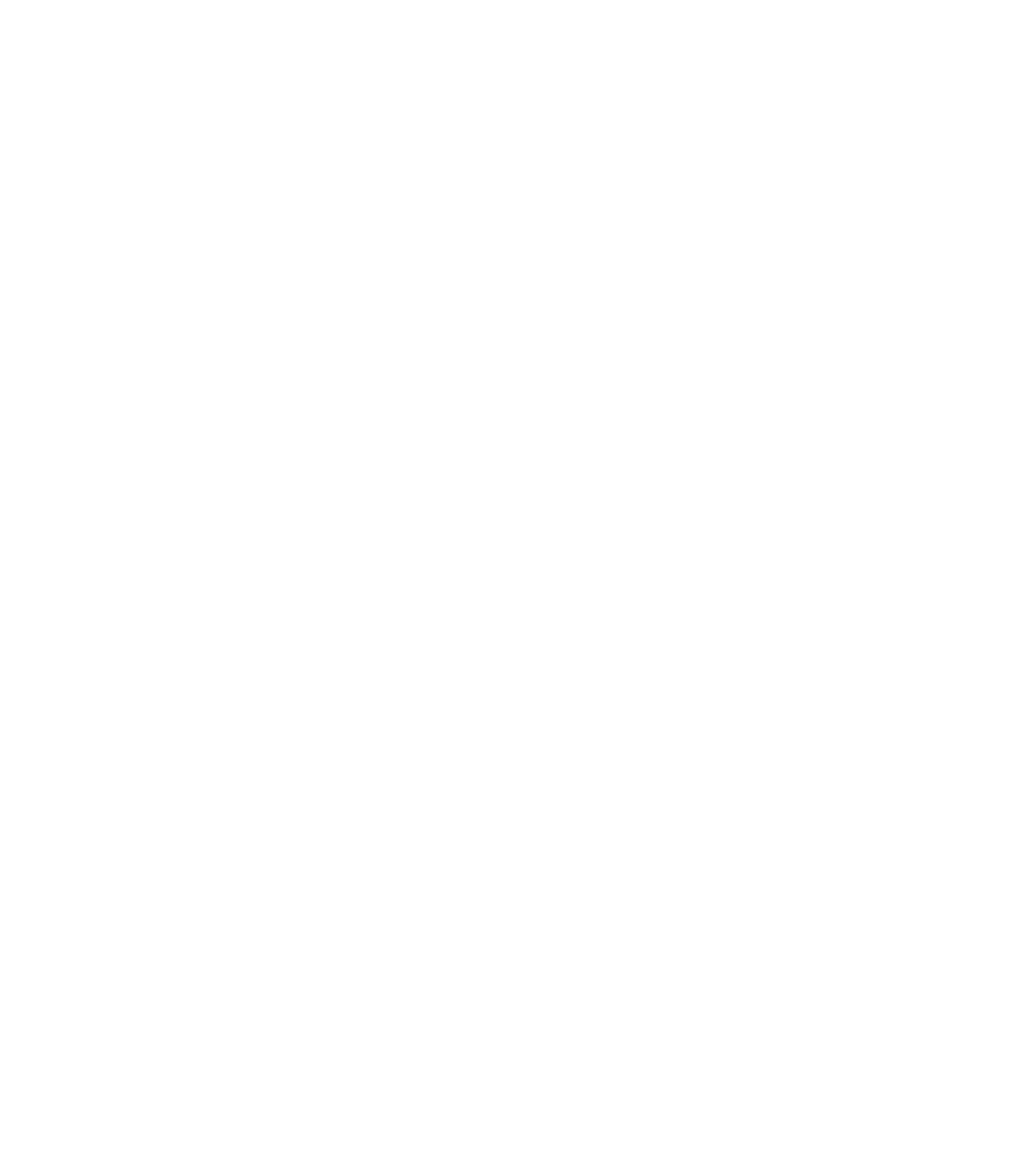
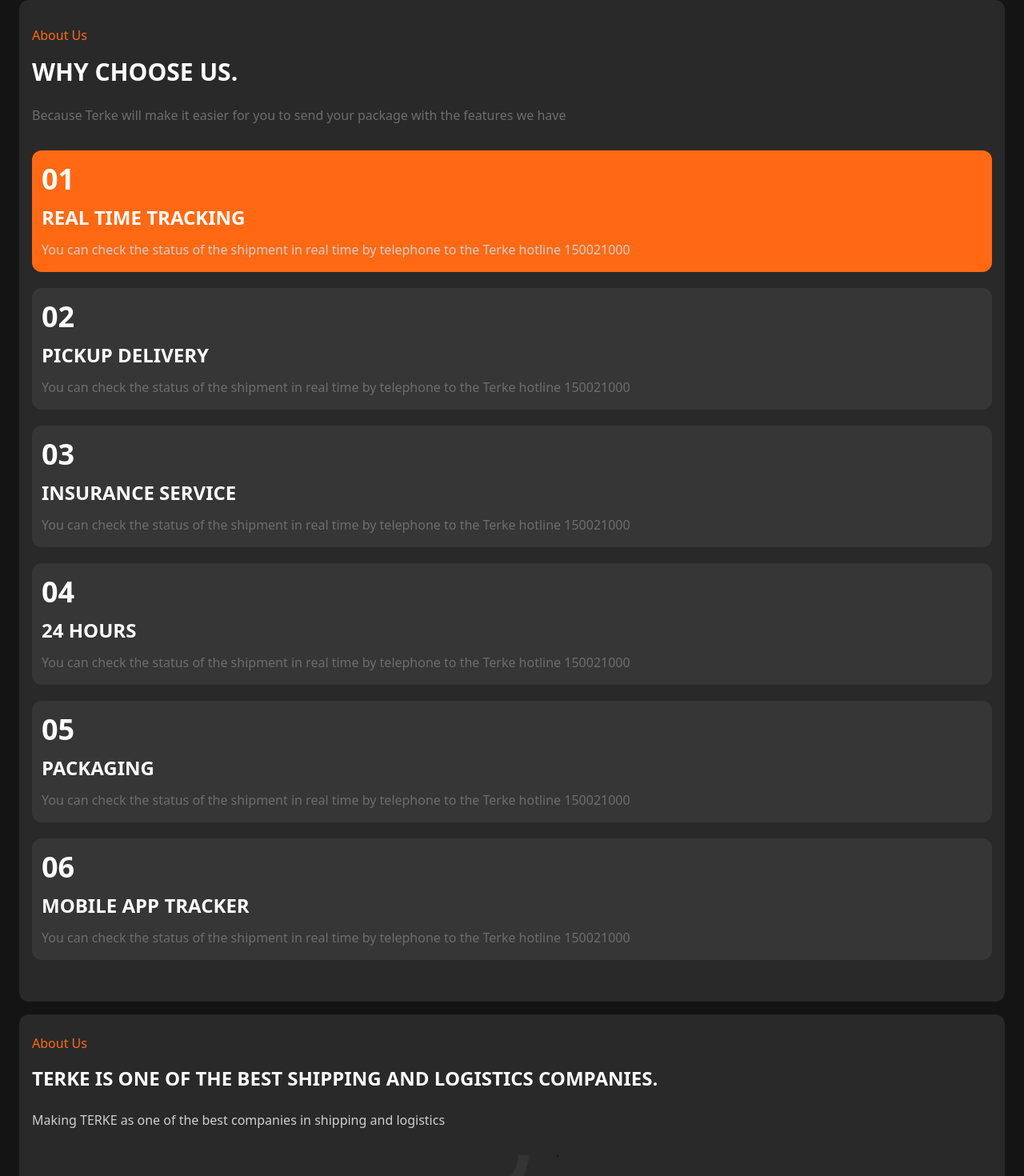
Before and after one commit to Sijibomii/terke, a React (Create React App) app: page / in a window 1280 px wide. Shown: the part 1320-2790 px from the top of the page at 80% size. Before the commit the page ends 1304 px from the top, so only its background shows below. Built offline with nearby package versions, Linux system fonts and the light colour scheme.

Commit message:
about and about-2

```diff
--- a/src/App.js
+++ b/src/App.js
@@ -2,6 +2,8 @@
 import Header from "./components/Header";
 import HeroTop from "./components/HeroTop";
 import HeroBottom from "./components/HeroBottom";
+import About from "./components/About";
+import About2 from "./components/About2";
 import { useRef } from "react";
 function App() {
   const modal = useRef()
@@ -14,7 +16,7 @@
 
   return (
     // rememeber to set max-w here
-    <div className="App bg-[#141414] max-w-7xl mx-auto px-6">
+    <div className="App bg-[#141414] max-w-7xl mx-auto px-6 pb-40">
       <div className="modal hidden h-screen py-16" ref={modal}>
         <div className="top flex items-center justify-between">
           <h1 className='text-[#FF6913] font-bold text-4xl'>terke</h1>
@@ -40,6 +42,8 @@
         <Header modal={modal} body={body} toggleModal={toggleModal} />
         <HeroTop />
         <HeroBottom />
+        <About />
+        <About2 />
       </div>
 
     </div>
--- /dev/null
+++ b/src/components/About.js
@@ -0,0 +1,48 @@
+import React from 'react'
+
+const About = () => {
+  return (
+    <div className='py-4 mt-4 about px-4 rounded-xl'>
+      <div className='about-top py-4 '>
+        <h3 className='text-[#FF6913] mb-4'>About Us</h3>
+        <h4 className='text-3xl text-white font-bold mb-6'>WHY CHOOSE US.</h4>
+        <p className='text'>Because Terke will make it easier for you to send your package with the features we have</p>
+      </div>
+
+      <div className='about-bottom py-4 flex flex-col'>
+        <div className='py-4 px-3 rounded-xl bg-[#FF6913] mb-5'>
+          <h4 className='text-4xl font-bold text-white mb-3'>01</h4>
+          <h4 className='text-2xl font-bold text-white mb-3'>REAL TIME TRACKING</h4>
+          <p className='calmer-white'>You can check the status of the shipment in real time by telephone to the Terke hotline 150021000</p>
+        </div>
+        <div className='py-4 px-3 rounded-xl about-bg mb-5'>
+          <h4 className='text-4xl font-bold text-white mb-3'>02</h4>
+          <h4 className='text-2xl font-bold text-white mb-3'>PICKUP DELIVERY</h4>
+          <p className='text'>You can check the status of the shipment in real time by telephone to the Terke hotline 150021000</p>
+        </div>
+        <div className='py-4 px-3 rounded-xl about-bg mb-5'>
+          <h4 className='text-4xl font-bold text-white mb-3'>03</h4>
+          <h4 className='text-2xl font-bold text-white mb-3'>INSURANCE SERVICE</h4>
+          <p className='text'>You can check the status of the shipment in real time by telephone to the Terke hotline 150021000</p>
+        </div>
+        <div className='py-4 px-3 rounded-xl about-bg mb-5'>
+          <h4 className='text-4xl font-bold text-white mb-3'>04</h4>
+          <h4 className='text-2xl font-bold text-white mb-3'>24 HOURS</h4>
+          <p className='text'>You can check the status of the shipment in real time by telephone to the Terke hotline 150021000</p>
+        </div>
+        <div className='py-4 px-3 rounded-xl about-bg mb-5'>
+          <h4 className='text-4xl font-bold text-white mb-3'>05</h4>
+          <h4 className='text-2xl font-bold text-white mb-3'>PACKAGING</h4>
+          <p className='text'>You can check the status of the shipment in real time by telephone to the Terke hotline 150021000</p>
+        </div>
+        <div className='py-4 px-3 rounded-xl about-bg mb-5'>
+          <h4 className='text-4xl font-bold text-white mb-3'>06</h4>
+          <h4 className='text-2xl font-bold text-white mb-3'>MOBILE APP TRACKER</h4>
+          <p className='text'>You can check the status of the shipment in real time by telephone to the Terke hotline 150021000</p>
+        </div>
+      </div>
+    </div>
+  )
+}
+
+export default About
--- /dev/null
+++ b/src/components/About2.js
@@ -0,0 +1,45 @@
+import React from 'react'
+import terke from '../static/arrow_cleanup.JPG';
+import terke_vid from '../static/terke-vid.png';
+const About2 = () => {
+  return (
+    <div className='py-6 mt-4 about px-4 rounded-xl relative'>
+      <div className='flex flex-col'>
+        <div className=''>
+          <h4 className='text-[#FF6913] mb-4'>About Us</h4>
+          <h2 className='text-white text-2xl font-bold mb-6'>TERKE IS ONE OF THE BEST SHIPPING AND LOGISTICS COMPANIES.</h2>
+          <p className='calmer-white'>Making TERKE as one of the best companies in shipping and logistics </p>
+        </div>
+        <div className='mt-6 py-2 flex items-center justify-center'>
+          <img src={terke} className="h-32" />
+        </div>
+      </div>
+
+      <div className='flex flex-col py-4 mt-6'>
+        <div className='py-2 mb-2'>
+          <h3 className='text-white font-bold text-3xl'>100k+</h3>
+          <h5 className='calmer-white'>Operational vehicles</h5>
+        </div>
+        <div className='py-2 mb-2'>
+          <h3 className='text-white font-bold text-3xl'>1k+</h3>
+          <h5 className='calmer-white'>Office</h5>
+        </div>
+        <div className='py-2 mb-2'>
+          <h3 className='text-white font-bold text-3xl'>10+</h3>
+          <h5 className='calmer-white'>Years Experience</h5>
+        </div>
+        <div className='py-2 mb-2'>
+          <h3 className='text-white font-bold text-3xl'>3M+</h3>
+          <h5 className='calmer-white'>Happy Client</h5>
+        </div>
+      </div>
+
+      <div className='absolute right-1 px-3'>
+        <img src={terke_vid} />
+      </div>
+
+    </div>
+  )
+}
+
+export default About2
--- a/src/components/HeroBottom.js
+++ b/src/components/HeroBottom.js
@@ -22,7 +22,7 @@
               <input type="text" className='bg-[#363636] px-4 py-4 rounded-xl'
               placeholder='Enter your shipment code' />
               <select className='mt-4 bg-[#363636] px-4 py-4 rounded-xl' >
-                <option value="volvo">Select your services</option>
+                <option value="sel" className='text-[#D0D0D0]'>Select your services</option>
 
               </select>
               <a href="" className='mt-8 py-4 px-4 bg-[#FF6913] text-center text-white rounded-xl '>Track Now</a>
--- a/src/index.css
+++ b/src/index.css
@@ -62,6 +62,18 @@
   border-radius: 50%;
 }
 
-.inner-form{
+.text{
+  color: rgb(109, 109, 109)
+}
+
+.inner-form,
+.about{
   background-color: rgb(41,41,41);
 }
+
+.calmer-white{
+  color: rgb(207, 207, 207);
+}
+.about-bg{
+  background-color: rgb(54, 54, 54);
+}
```
Also changed, not shown: src/static/arrow_cleanup.JPG (added), src/static/terke-vid.png (added).
